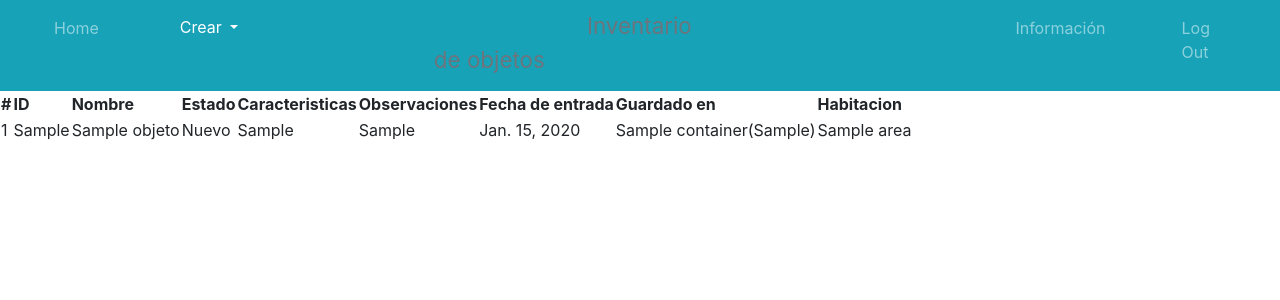
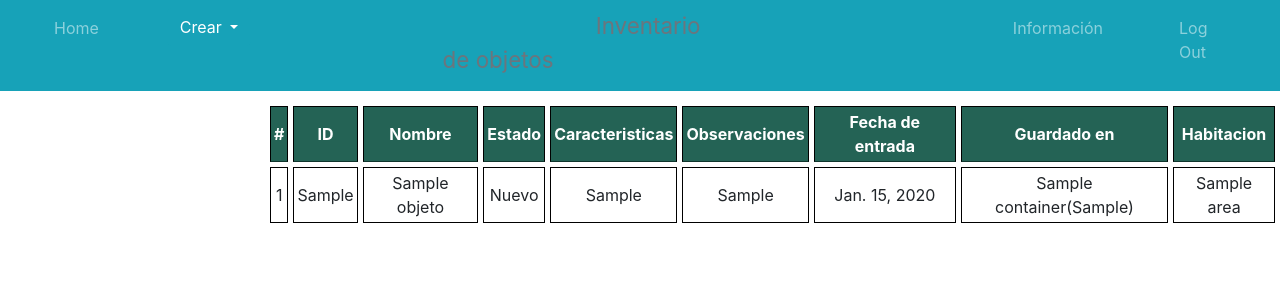
Before and after one commit to francobustos/inventory_1, a Django app: page /informacion/ in a window 1280 px wide. Shown: the top 300 px of the page. Run offline with Django 3.2, Linux system fonts and the light colour scheme; tables that the repository leaves empty hold one stand-in row (values such as "Sample post"); parts of the project's set-up code (start-up, migrations or seed data) failed here and were passed over; some libraries are stand-ins or nearby versions.

Commit message:
mejora de informacion

```diff
--- a/inventory/static/inventory_app/index.css
+++ b/inventory/static/inventory_app/index.css
@@ -23,6 +23,7 @@
   margin-right:30px;
 }
 
+
 h1{
   text-align: center;
 }
--- a/inventory/static/inventory_app/info.css
+++ b/inventory/static/inventory_app/info.css
@@ -1,4 +1,37 @@
-#Info{
-border-right: -100px;
+#Info1{
+  margin-left: 260px;
+}
+
+.tabla {
+  border-collapse: separate;
+  margin-left: 265px;
+  margin-top: 10px;
+  border: 1px;
+  border-color: #000000;
+}
+
+
+
+table{
+  text-align: center;
 
 }
+
+th, td{
+  padding: 3px;
+}
+
+
+thead{
+  background-color: #246355;
+  border-bottom: solid 5px #0F362D;
+  color: white;
+}
+
+tr:nth-child(even){
+  background-color: #ddd;
+}
+
+tr:hover td {
+  background-color: #246355;
+}
--- a/inventory/templates/inventory_app/home.html
+++ b/inventory/templates/inventory_app/home.html
@@ -38,7 +38,7 @@
         </li>
         <h3 class="empresaNav">
 
-          <small class="text-muted"> Inventario de objetos</small>
+          <small id="Inventario" class="text-muted"> Inventario de objetos</small>
         </h3>
         <li class="nav-item">
           <a id="Info"  class="nav-link" href="{% url 'informacion' %}">Información</a>
--- a/inventory/templates/inventory_app/info.html
+++ b/inventory/templates/inventory_app/info.html
@@ -8,6 +8,7 @@
     <link rel="stylesheet" href="https://stackpath.bootstrapcdn.com/bootstrap/4.3.1/css/bootstrap.min.css" integrity="sha384-ggOyR0iXCbMQv3Xipma34MD+dH/1fQ784/j6cY/iJTQUOhcWr7x9JvoRxT2MZw1T" crossorigin="anonymous">
     <link rel="stylesheet" type="text/css" href="{% static './inventory_app/index.css' %}" />
   </head>
+
   <body>
     <nav class="navbar navbar-expand-lg navbar-dark bg-info">
       <button class="navbar-toggler" type="button" data-toggle="collapse" data-target="#navbarNav" aria-controls="navbarNav" aria-expanded="false" aria-label="Toggle navigation">
@@ -36,8 +37,8 @@
 
             <small class="text-muted"> Inventario de objetos</small>
           </h3>
-          <li class="nav-item">
-            <a id= "Info" class="nav-link" href="{% url 'informacion' %}">Información</a>
+          <li  class="nav-item">
+            <a  id= "Info1" class="nav-link" href="{% url 'informacion' %}">Información</a>
           </li>
           <li class="nav-item">
             <a class="nav-link" href="{% url 'login' %}">Log Out</a>
@@ -48,7 +49,8 @@
     </nav>
 
     {% if lista %}
-      <table>
+    <div class="main-container">
+      <table border="1px" cellspacing="5" bordercolor="#0000FF" class="tabla" >
         <thead>
           <tr>
             <th>#</th>
@@ -93,6 +95,8 @@
           {%endfor%}
         </tbody>
       </table>
+    </div>
+
       {%endif%}
 
 
```
